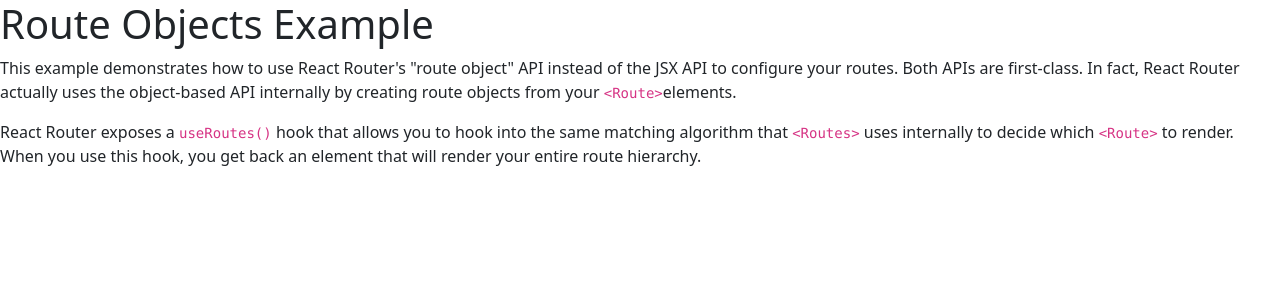
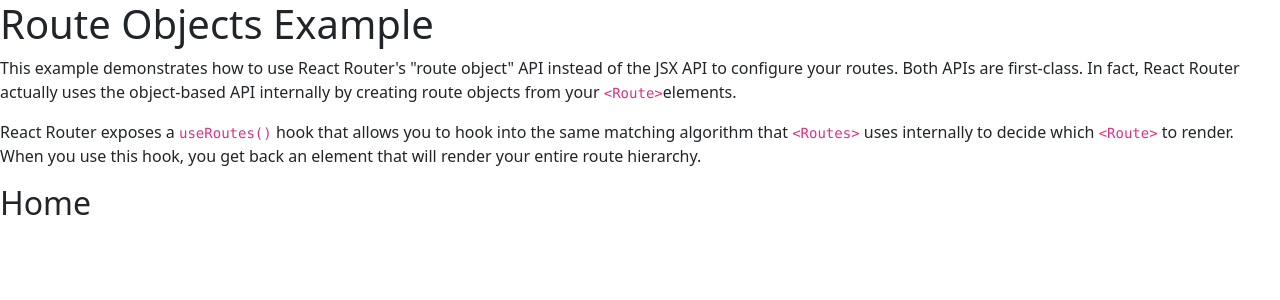
Before and after one commit to Codooze/Graphql-MERN, a React (Vite) app in the folder client/: page / in a window 1280 px wide. Shown: the top 300 px of the page. Built offline with nearby package versions, Linux system fonts and the light colour scheme.

Commit message:
test omggg

```diff
--- a/client/src/Index.tsx
+++ b/client/src/Index.tsx
@@ -23,7 +23,18 @@
   let routes2: RouteObject[] = [
     {
       path: "/",
-      children: [{ path: "/courses/:id", element: <Course /> }],
+      children: [
+        { index: true, element: <Home /> },
+        {
+          path: "/courses",
+          element: <Courses />,
+          children: [
+            { index: true, element: <CoursesIndex /> },
+            { path: "/courses/:id", element: <Course /> },
+          ],
+        },
+        { path: "*", element: <NoMatch /> },
+      ],
     },
   ];
   // The useRoutes() hook allows you to define your routes as JavaScript objects
```
